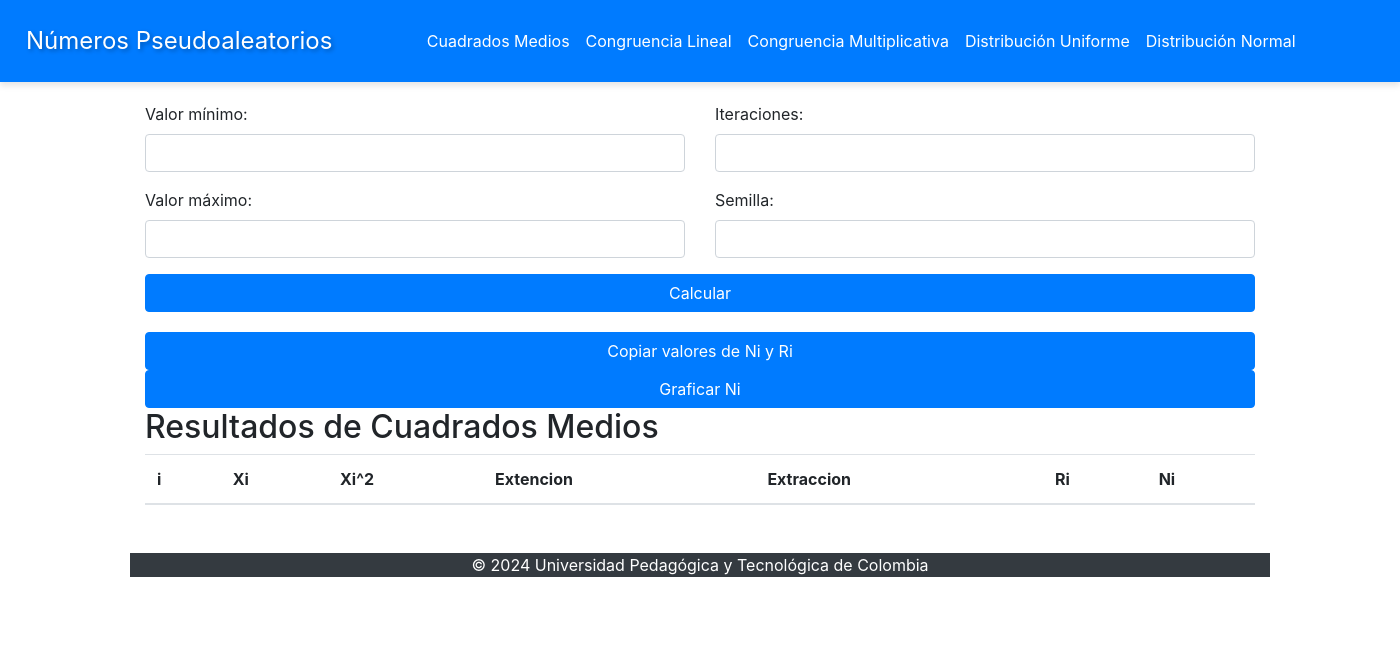
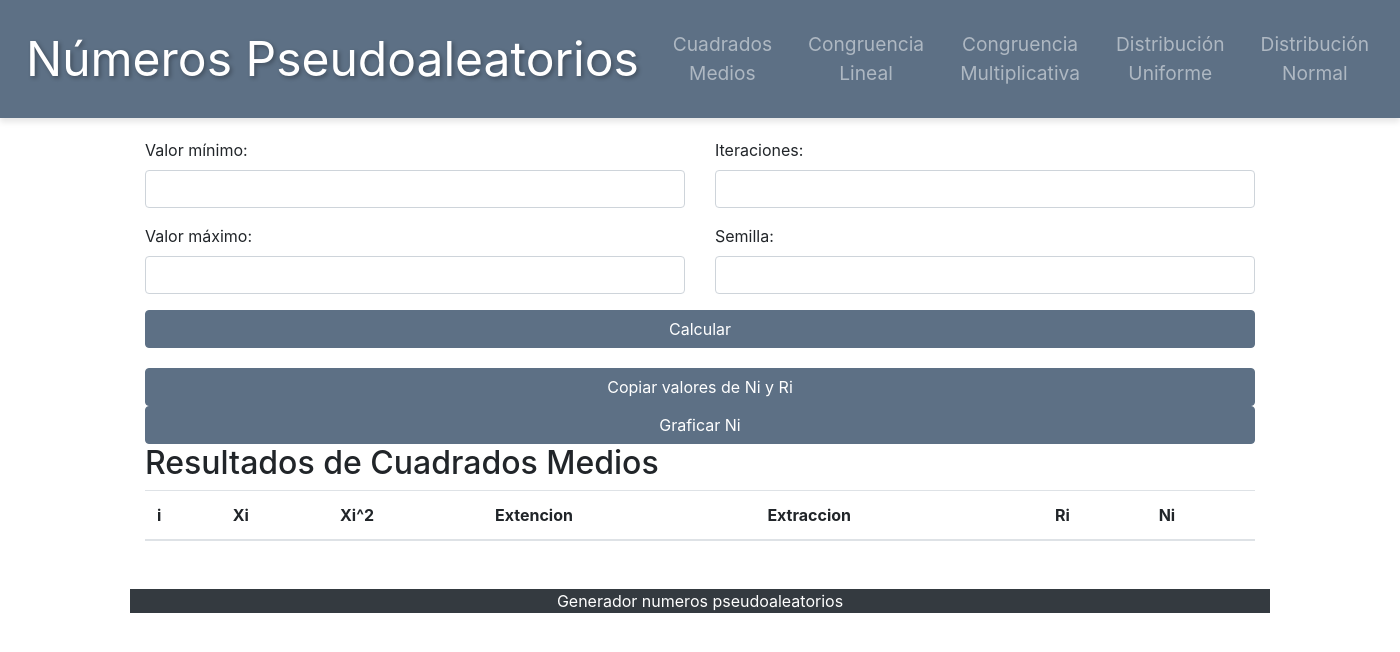
Before and after one commit to Aserturik/generacion-pseudoaleatoria, a Flask app: page /mean_squares in a window 1400 px wide. Shown: the top 652 px of the page. Run offline with Flask 3, Linux system fonts and the light colour scheme; lists and menus that the app fills with data are empty; some libraries are stand-ins or nearby versions.

Commit message:
Project completed

```diff
--- a/distribution.py
+++ b/distribution.py
@@ -38,7 +38,7 @@
     # Se crea un array con los valores de los centros de los intervalos
     centers = np.arange(len(freq_table)) + 0.5
     # Se crea un gráfico de barras con los valores de los centros de los intervalos y las frecuencias
-    ax.bar(centers, freq, width=1, color="purple")
+    ax.bar(centers, freq, width=1, color="blue")  # Cambiado de "purple" a "blue"
     # Se establece el título del gráfico
     ax.set_xlabel("Intervalos")
     ax.set_ylabel("Frecuencia")
--- a/templates/footer.html
+++ b/templates/footer.html
@@ -1,7 +1,7 @@
 <footer>
     <div class="container text-center mt-5 bg-dark text-white">
       <p class="text-center">
-        &copy; 2024 Universidad Pedagógica y Tecnológica de Colombia
+        Generador numeros pseudoaleatorios
       </p>
     </div>
   </footer>
--- a/templates/header.html
+++ b/templates/header.html
@@ -1,7 +1,33 @@
+<style>
+  .navbar-nav .nav-item {
+    margin: 0 10px; /* Espaciado entre los elementos */
+  }
+
+  .navbar-nav .nav-link {
+    color: #ffffff; /* Letras en blanco */
+    font-size: 1.2em;
+    padding: 8px 15px;
+    border-radius: 5px;
+    transition: background-color 0.3s ease, color 0.3s ease;
+  }
+
+  .navbar-nav .nav-link:hover {
+    background-color: rgba(255, 255, 255, 0.8); /* Fondo más opaco */
+    color: red; /* Texto en rojo al pasar el cursor */
+    text-decoration: none;
+  }
+
+  .navbar-nav .nav-link.active {
+    background-color: #ffffff;
+    color: #5d7085;
+    font-weight: bold;
+  }
+</style>
+
 <header
   class="text-center"
   style="
-    background-color: #007bff;
+    background-color: #5d7085;
     padding: 10px;
     box-shadow: 0px 4px 6px rgba(0, 0, 0, 0.1);
   "
@@ -11,7 +37,7 @@
       class="navbar-brand"
       href="{{ url_for('index') }}"
       style="
-        font-size: 1.5em;
+        font-size: 3em;
         color: #ffffff;
         text-shadow: 2px 2px 4px rgba(0, 0, 0, 0.3);
       "
@@ -34,7 +60,6 @@
           <a
             class="nav-link"
             href="{{ url_for('mean_squares') }}"
-            style="color: #fff"
             >Cuadrados Medios</a
           >
         </li>
@@ -42,7 +67,6 @@
           <a
             class="nav-link"
             href="{{ url_for('linear_congruence') }}"
-            style="color: #fff"
             >Congruencia Lineal</a
           >
         </li>
@@ -50,7 +74,6 @@
           <a
             class="nav-link"
             href="{{ url_for('multiplicative_congruence') }}"
-            style="color: #fff"
             >Congruencia Multiplicativa</a
           >
         </li>
@@ -58,7 +81,6 @@
           <a
             class="nav-link"
             href="{{ url_for('uniform_distribution') }}"
-            style="color: #fff"
             >Distribución Uniforme</a
           >
         </li>
@@ -66,7 +88,6 @@
           <a
             class="nav-link"
             href="{{ url_for('normal_distribution') }}"
-            style="color: #fff"
             >Distribución Normal</a
           >
         </li>
--- a/templates/mean_squares.html
+++ b/templates/mean_squares.html
@@ -4,6 +4,17 @@
     <meta name="viewport" content="width=device-width, initial-scale=1.0" />
     <title>Cuadrados Medios</title>
     {% include 'links.html' %}
+    <style>
+      .btn-primary {
+        background-color: #5d7085 !important;
+        border-color: #5d7085 !important;
+      }
+
+      .btn-primary:hover {
+        background-color: #4a5a6e !important; /* Color ligeramente más oscuro al pasar el cursor */
+        border-color: #4a5a6e !important;
+      }
+    </style>
   </head>
 
   <body>
```
Also changed, not shown: static/index.css (+33 -0 lines), templates/linear_congruence.html (+11 -0 lines), templates/multiplicative_congruence.html (+11 -0 lines), templates/normal_distribution.html (+11 -0 lines), templates/uniform_distribution.html (+11 -0 lines).
